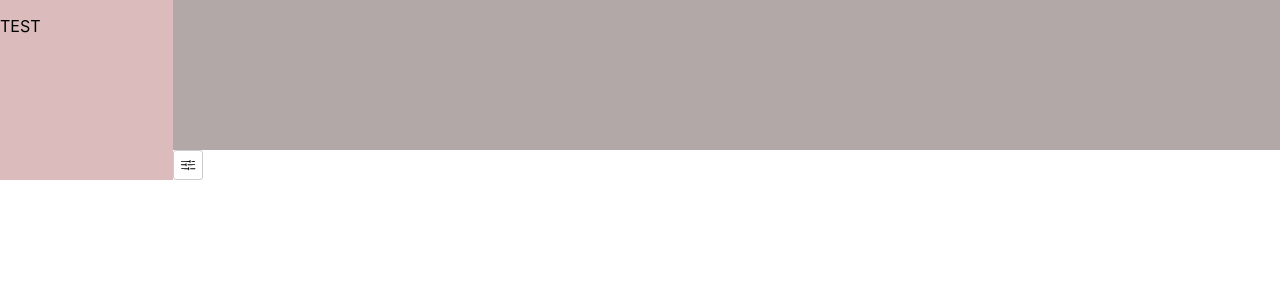
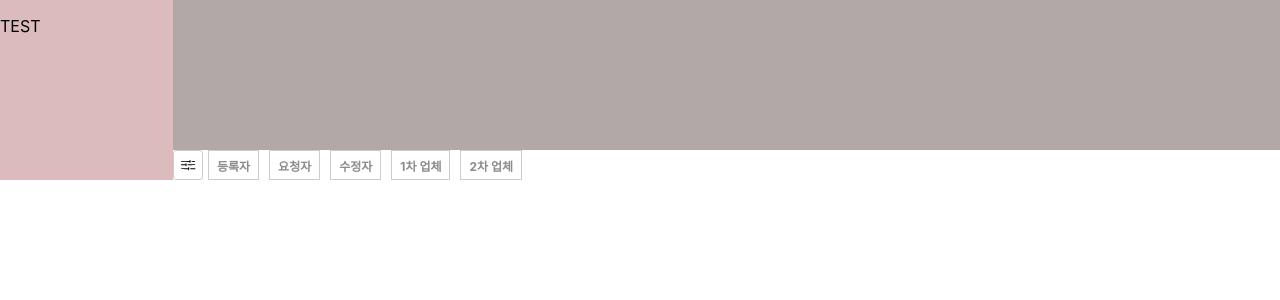
Before and after one commit to bavuchoko/js-search-flter, a React (Create React App) app: page / in a window 1280 px wide. Shown: the top 300 px of the page. Built offline with nearby package versions, Linux system fonts and the light colour scheme.

Commit message:
[add] 필터 아이콘 옆에 검색조건 추가

```diff
--- a/src/app/JsSearchFilter.tsx
+++ b/src/app/JsSearchFilter.tsx
@@ -16,6 +16,7 @@ const JsSearchFilter: FC<FilterProps> =({filter =[], onSearch=undefined})=>{
 
     return (
         <div style={{width:"100%"}}>
+            <div style={{display:'flex'}}>
                 <FilterIcon
                     style={{
                         width:'30px',
@@ -28,6 +29,25 @@ const JsSearchFilter: FC<FilterProps> =({filter =[], onSearch=undefined})=>{
                     }}
                     onClick={toggle}
                 />
+
+                {filter.map(el=>(
+                    <span
+                        style={{
+                            padding:'4px 8px',
+                            margin:'0 5px',
+                            cursor:'pointer',
+                            fontWeight:'bold',
+                            display:'flex',
+                            fontSize:'12px',
+                            alignItems:'center',
+                            color:  'var(--grayText)',
+                            border:'1px solid var(--border)'
+                        }}
+                        onClick={toggle}
+                    >{el.label}</span>
+                ))}
+            </div>
+
             { isOpen && <Modal close={close} filter={filter} /> }
 
             { values &&
```
Lines whose indentation alone changed are shown as unchanged.
